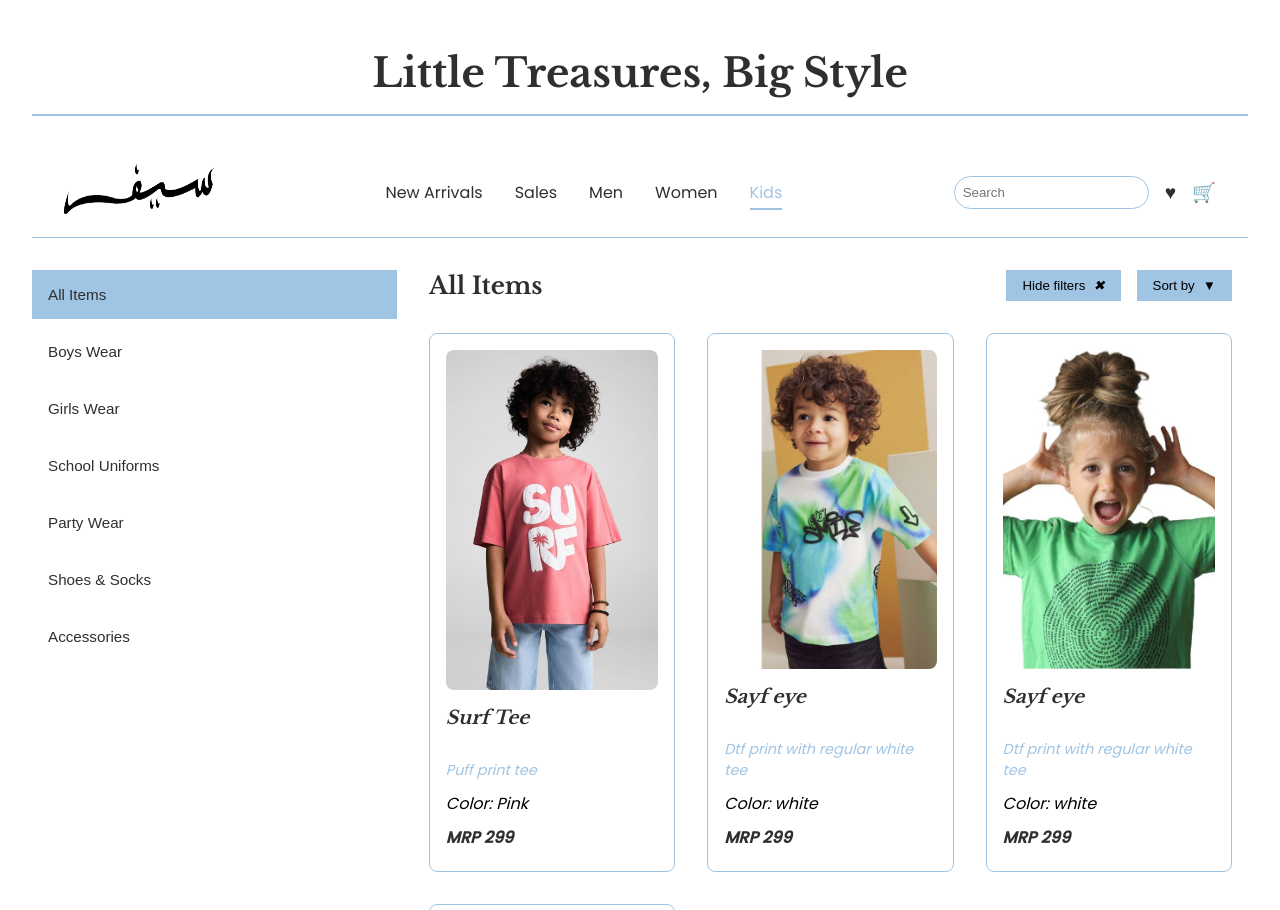
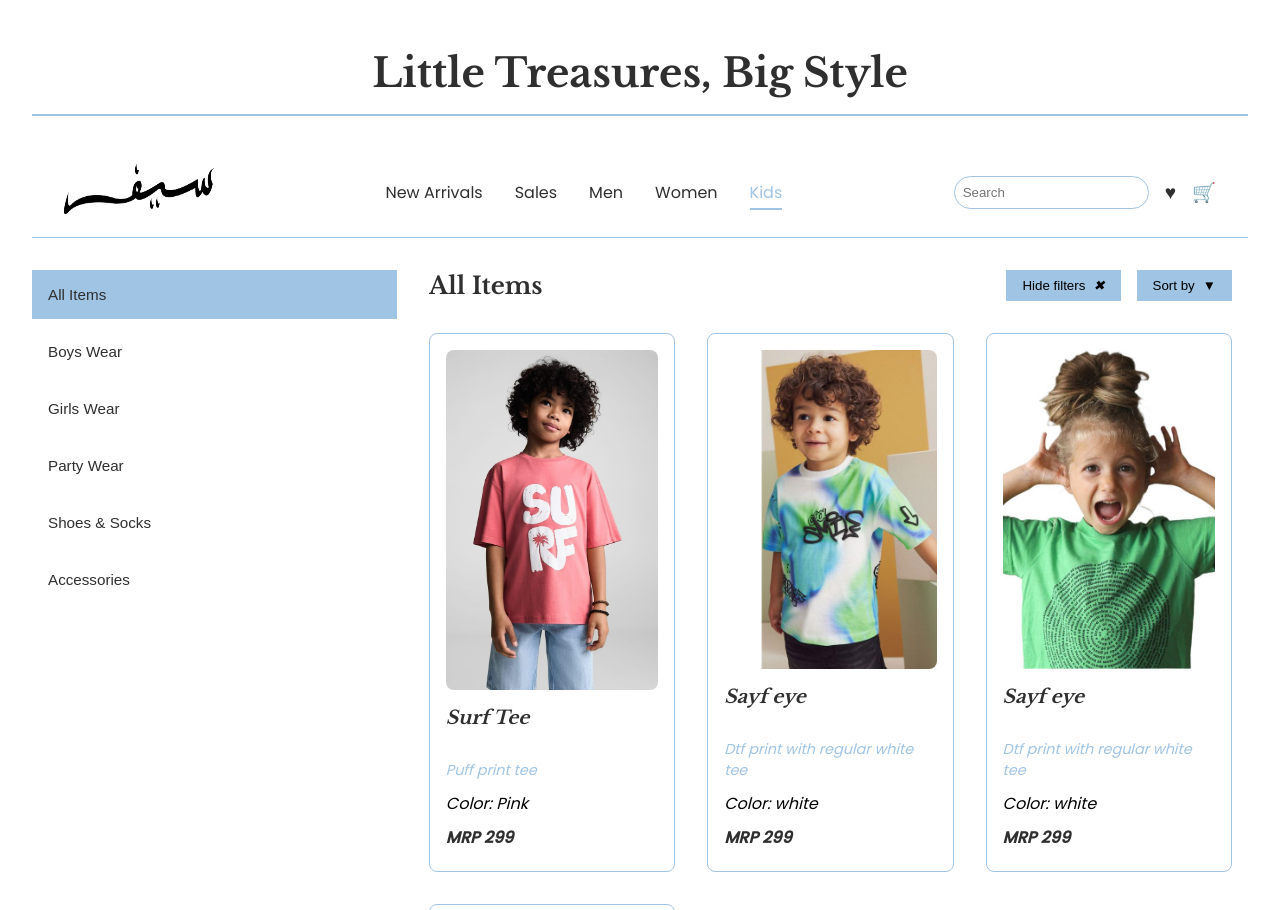
Before and after one commit to sayful-hassan/SAYF, a React (Vite) app: page /kids in a window 1280 px wide. Built offline with nearby package versions, Linux system fonts and the light colour scheme.

Commit message:
Removed the uniform category

```diff
--- a/src/pages/Kids.jsx
+++ b/src/pages/Kids.jsx
@@ -12,7 +12,6 @@ const Kids = () => {
     'All Items',
     'Boys Wear',
     'Girls Wear',
-    'School Uniforms',
     'Party Wear',
     'Shoes & Socks',
     'Accessories'
```
